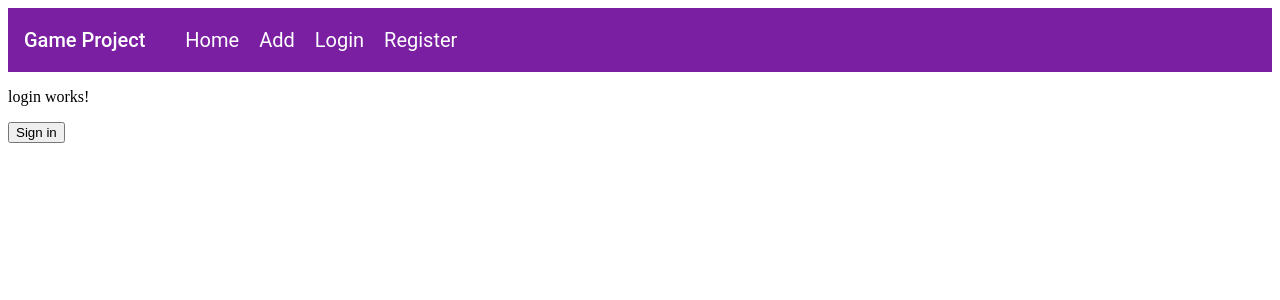
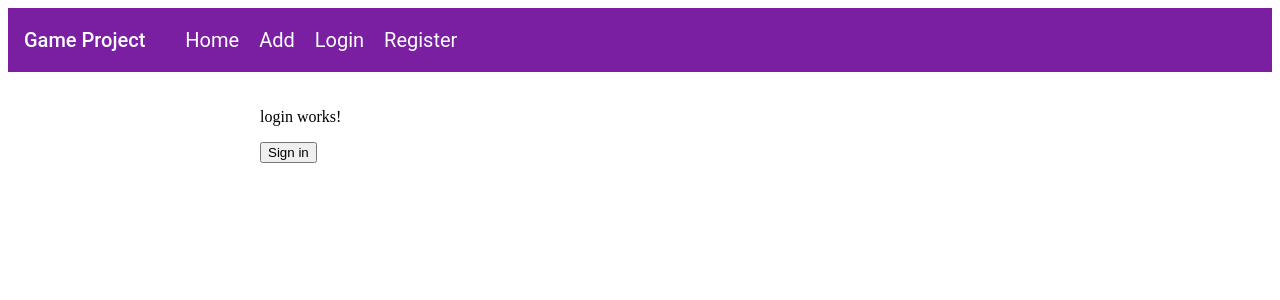
Before and after one commit to sauvageb/Game_ANGULAR, an Angular app: page /login in a window 1280 px wide. Shown: the top 300 px of the page. Built offline with nearby package versions, Linux system fonts and the light colour scheme.

Commit message:
CSS : app component

```diff
--- a/src/app/app.component.css
+++ b/src/app/app.component.css
@@ -0,0 +1,6 @@
+.main-content {
+  box-sizing: border-box;
+  padding: 20px;
+  max-width: 800px;
+  margin: auto;
+}
--- a/src/app/app.component.html
+++ b/src/app/app.component.html
@@ -1,3 +1,4 @@
 <app-navbar></app-navbar>
-
-<router-outlet></router-outlet>
+<div class="main-content">
+  <router-outlet></router-outlet>
+</div>
```
